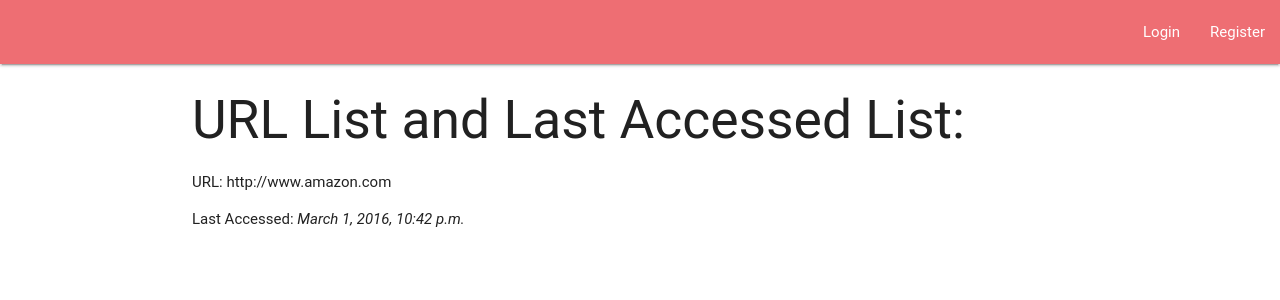
After one commit to joegotflow83/short_url, a Django app: page /url_list/ in a window 1280 px wide. The commit adds this page. Shown: the top 300 px of the page. Run offline with Django 3.2, Linux system fonts and the light colour scheme; data comes from the database, SQL or seed files in the repository; both versions use the stored data as it was after the commit; some libraries are stand-ins or nearby versions; some web fonts are replaced.

Commit message:
Refactored code

```diff
--- a/converter/converter/settings.py
+++ b/converter/converter/settings.py
@@ -110,7 +110,7 @@ AUTH_PASSWORD_VALIDATORS = [
 
 LANGUAGE_CODE = 'en-us'
 
-TIME_ZONE = 'UTC'
+TIME_ZONE = 'America/New_York'
 
 USE_I18N = True
 
--- a/converter/converter/urls.py
+++ b/converter/converter/urls.py
@@ -25,5 +25,6 @@ urlpatterns = [
     url(r'^register/', views.RegisterView.as_view(), name='register'),
     url(r'^converter/', views.ConverterView.as_view(), name='converter'),
     url(r'^logout/', views.AuthLogout.as_view(), name='logout'),
-    url(r'^(?P<url>\w+)/$', views.URLView.as_view(), name='url')
+    url(r'^url_list/$', views.BookmarkList.as_view(), name='url_list'),
+    url(r'^(?P<url>\w+)/$', views.URLView.as_view(), name='url'),
 ]
--- a/converter/main/admin.py
+++ b/converter/main/admin.py
@@ -1,6 +1,7 @@
 from django.contrib import admin
 
-from .models import URL
+from .models import URL, Click
 
 
 admin.site.register(URL)
+admin.site.register(Click)
--- a/converter/main/models.py
+++ b/converter/main/models.py
@@ -24,3 +24,21 @@ class URL(models.Model):
     def __str__(self):
         """Prettify output"""
         return self.url
+
+    class Meta:
+
+
+        ordering = ['-created']
+
+
+class Click(models.Model):
+
+
+    bookmark = models.ForeignKey(URL)
+    accessed = models.DateTimeField(auto_now_add=True)
+
+
+    class Meta:
+
+
+        ordering = ['-accessed']
--- a/converter/main/views.py
+++ b/converter/main/views.py
@@ -5,8 +5,9 @@ from django.views.generic.list import ListView
 from django.core.urlresolvers import reverse
 from django.contrib.auth.models import User
 from django.contrib.auth import authenticate, login, logout
+from django.utils.datetime_safe import datetime
 
-from .models import URL
+from .models import URL, Click
 from .forms import URLForm, UserForm
 
 
@@ -67,6 +68,7 @@ class ConverterView(View):
             data = form.save(commit=False)
             data.user = request.user
             data.save()
+            Click.objects.create(bookmark=URL(data.pk), accessed=datetime.now())
             return redirect(reverse('converter'))
 
     def get(self, request):
@@ -83,6 +85,12 @@ class URLView(View):
     def get(self, request, url):
         """Redirect user to their url"""
         new_url = get_object_or_404(URL, short=url)
-        new_url.count += 1
-        new_url.save()
+        update_click = Click.objects.update(bookmark=new_url, accessed=datetime.now())
+        update_click.save()
         return redirect(new_url.url)
+
+
+class BookmarkList(ListView):
+
+
+    model = Click
--- a/converter/templates/base.html
+++ b/converter/templates/base.html
@@ -13,6 +13,8 @@
       <ul id="nav-mobile" class="right hide-on-med-and-down">
         {% if user.is_authenticated %}
         <li><a href="{% url 'logout' %}">Logout</a></li>
+        <li><a href="{% url 'url_list' %}">URL List</a></li>
+        <li><a href="{% url 'converter' %}">URL Maker</a></li>
         {% else %}
           <li><a href="{% url 'login' %}">Login</a></li>
           <li><a href="{% url 'register' %}">Register</a></li>
--- /dev/null
+++ b/converter/templates/main/click_list.html
@@ -0,0 +1,15 @@
+{% extends 'base.html' %}
+
+{% block title %}URL List{% endblock title %}
+
+{% block content %}
+
+<h2>URL List and Last Accessed List:</h2>
+{% for url in object_list %}
+  <p>URL: {{ url.bookmark.url }}</p>
+  <p>Last Accessed: <em>{{ url.accessed }}</em></p>
+  <br>
+  <br>
+{% endfor %}
+
+{% endblock %}
--- a/converter/templates/main/converter_form.html
+++ b/converter/templates/main/converter_form.html
@@ -10,14 +10,17 @@
   {% csrf_token %}
   {{ form.as_p }}
   <input type="submit" value="Transform!" class="waves-effect waves-light btn">
+  <p class="center-align">Try Typing a slash after the 8000 in the url to test your url also!</p>
+  <p class="center-align">Example: localhost:8000/(your new url)</p>
 </form>
 <br>
 <h3>Check out what everyone else has transformed!</h3>
 {% for user in users  %}
   <h4>User: {{ user.user.username}}</h4>
   <p>Url: {{ user.url }}</p>
-  <p>Short Url: {{ user.short }}</p>
+  <p>Short Url: <a href="{{ user.url }}">{{ user.short }}</a></p>
   <p>Description: {{ user.description }}</p>
   <em>Created: {{ user.created }}</em>
 {% endfor %}
+
 {% endblock %}
```
Also changed, not shown: converter/db.sqlite3, converter/main/migrations/0009_auto_20160302_0010.py (added), converter/main/migrations/0010_auto_20160301_2200.py (added).
